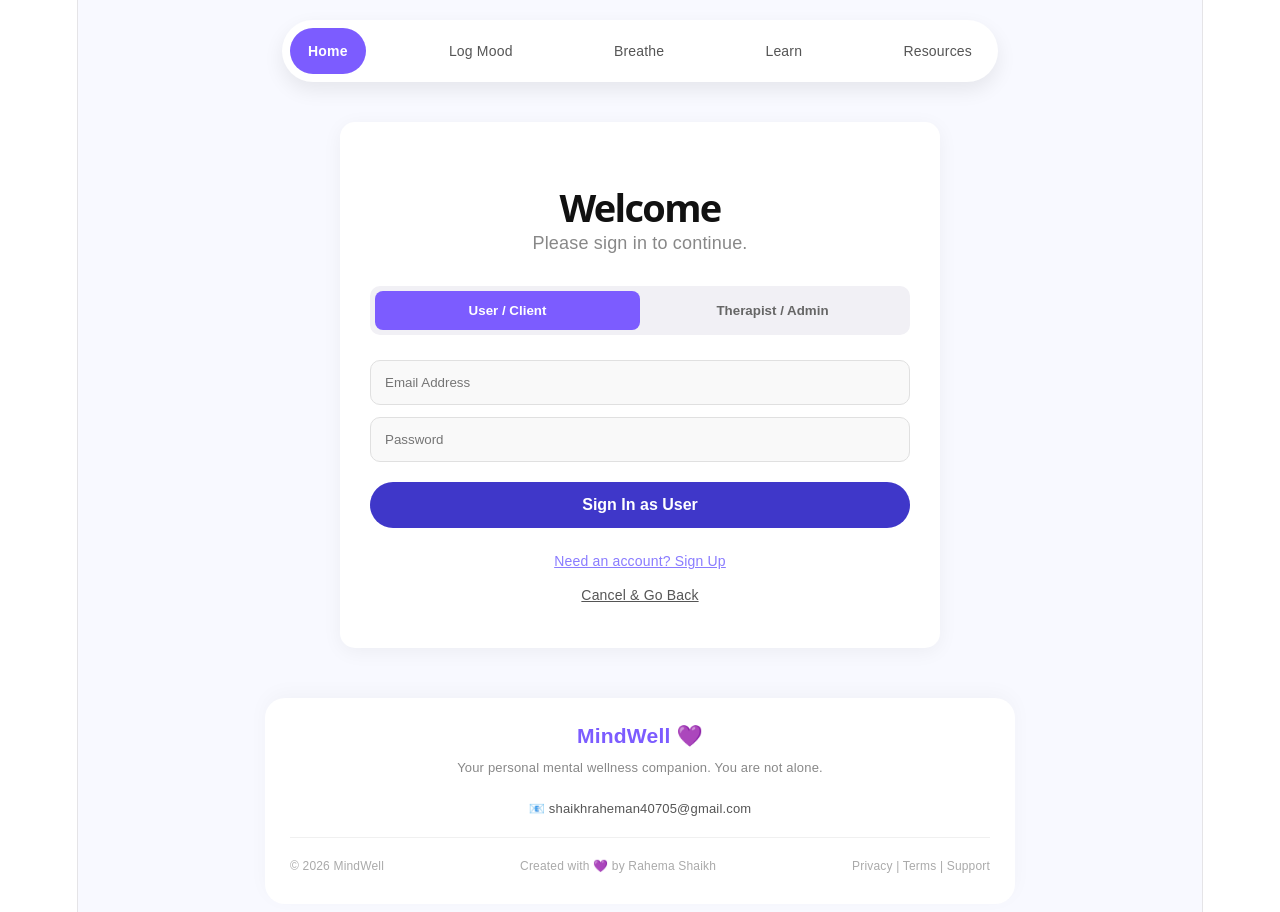
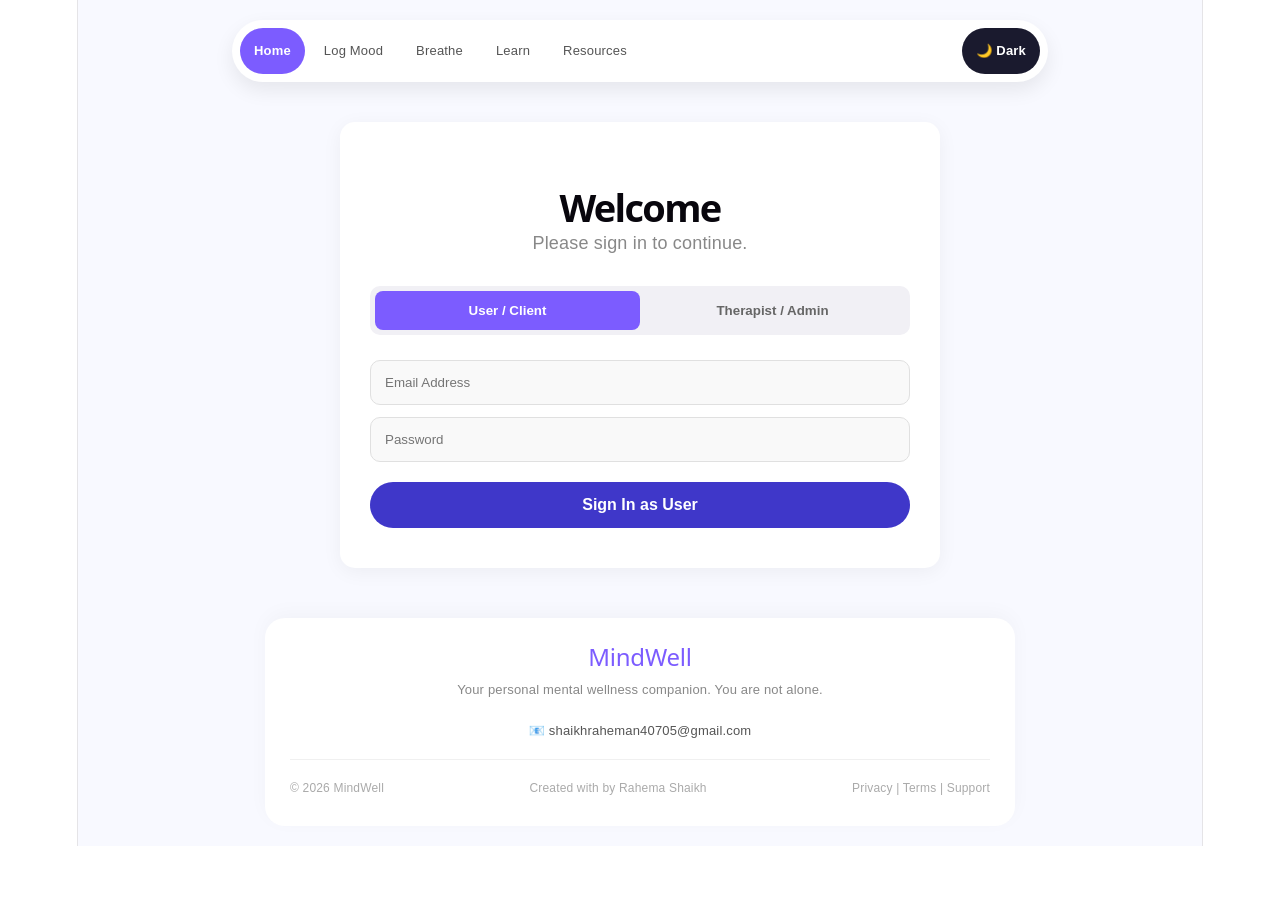
Before and after one commit to shaikhraheman40705-bot/Mindwell, a React (Vite) app: page / in a window 1280 px wide. Shown: the top 912 px of the page. After the commit the page ends 846 px from the top, so only its background shows below. Built offline with nearby package versions, Linux system fonts and the light colour scheme; no server answers.

Commit message:
Update App.jsx

```diff
--- a/src/App.jsx
+++ b/src/App.jsx
@@ -8,6 +8,7 @@ import MoodChart from './MoodChart'
 function App() {
   const [page, setPage] = useState("home")
   const [userType, setUserType] = useState("user")
+  const [darkMode, setDarkMode] = useState(false)
   const [user, setUser] = useState(localStorage.getItem("mindwell_user") || "")
   const [email, setEmail] = useState("")
   const [password, setPassword] = useState("")
@@ -19,7 +20,7 @@ function App() {
   useEffect(() => { fetch(API_URL).then(r=>r.json()).then(d=>setJournals(d)).catch(()=>{}) }, [])
 
   const handleLogin = () => {
-    if(!email || !password) return alert("Email and Password likho")
+    if(!email ||!password) return alert("Email and Password likho")
     localStorage.setItem("mindwell_user", email)
     setUser(email)
     setPage("logmood")
@@ -36,11 +37,26 @@ function App() {
     const res = await fetch(API_URL); setJournals(await res.json())
   }
 
+  const handleSavePDF = () => {
+    if(journals.length === 0) return alert("Koi entry nahi hai")
+    let text = "MindWell - My Mood Journal\n\n"
+    journals.forEach((j, i) => {
+      text += `${i+1}. Mood: ${j.mood} - ${j.text}\n\n`
+    })
+    const blob = new Blob([text], {type: "text/plain"})
+    const url = URL.createObjectURL(blob)
+    const a = document.createElement("a")
+    a.href = url
+    a.download = "MindWell-Journal.txt"
+    a.click()
+  }
+
   return (
-    <div style={{minHeight:"100vh", background:"#f8f9ff", fontFamily:"Arial", padding:"20px"}}>
+    <div style={{minHeight:"100vh", background: darkMode? "#1a1a2e" : "#f8f9ff", fontFamily:"Arial", padding:"20px", transition:"0.3s"}}>
 
-      {/* STYLISH NAVBAR */}
-      <div style={{maxWidth:"700px", margin:"0 auto", background:"white", display:"flex", justifyContent:"space-between", padding:"8px", borderRadius:"50px", boxShadow:"0 8px 20px rgba(0,0,0,0.08)", gap:"5px", flexWrap:"wrap"}}>
+      {/* STYLISH NAVBAR + DARK MODE */}
+      <div style={{maxWidth:"800px", margin:"0 auto", background: darkMode? "#2d2d2d" : "white", display:"flex", justifyContent:"space-between", alignItems:"center", padding:"8px", borderRadius:"50px", boxShadow:"0 8px 20px rgba(0,0,0,0.08)", gap:"5px", flexWrap:"wrap"}}>
+        <div style={{display:"flex", gap:"5px", flexWrap:"wrap"}}>
         {[
           {id:"home", label:"Home"},
           {id:"logmood", label:"Log Mood"},
@@ -50,62 +66,63 @@ function App() {
         ].map(item => (
           <span
             key={item.id}
-            onClick={()=> item.id==="logmood" && !user ? setPage("home") : setPage(item.id)}
+            onClick={()=> item.id==="logmood" &&!user? setPage("home") : setPage(item.id)}
             style={{
-              padding:"10px 18px", borderRadius:"30px", cursor:"pointer", fontSize:"14px",
-              fontWeight: page===item.id ? "bold" : "500",
-              background: page===item.id ? "#7c5cff" : "transparent",
-              color: page===item.id ? "white" : "#555",
-              transition:"0.2s"
+              padding:"10px 14px", borderRadius:"30px", cursor:"pointer", fontSize:"13px",
+              fontWeight: page===item.id? "bold" : "500",
+              background: page===item.id? "#7c5cff" : "transparent",
+              color: page===item.id? "white" : darkMode? "white" : "#555",
             }}
           >{item.label}</span>
         ))}
-        {user && <span onClick={handleLogout} style={{padding:"10px 18px", borderRadius:"30px", cursor:"pointer", fontSize:"14px", background:"#ff6b6b", color:"white", fontWeight:"bold"}}>Logout</span>}
+        </div>
+        <div style={{display:"flex", gap:"5px", alignItems:"center"}}>
+          <span onClick={()=>setDarkMode(!darkMode)} style={{padding:"10px 14px", borderRadius:"30px", cursor:"pointer", fontSize:"13px", background: darkMode? "white" : "#1a1a2e", color: darkMode? "black" : "white", fontWeight:"bold"}}>
+            {darkMode? "☀️ Light" : "🌙 Dark"}
+          </span>
+          {user && <span onClick={handleLogout} style={{padding:"10px 14px", borderRadius:"30px", cursor:"pointer", fontSize:"13px", background:"#ff6b6b", color:"white", fontWeight:"bold"}}>Logout</span>}
+        </div>
       </div>
 
       <div style={{maxWidth:"600px", margin:"40px auto"}}>
         {page==="home" && (
-          <div style={{background:"white", padding:"40px 30px", borderRadius:"15px", textAlign:"center", boxShadow:"0 4px 20px rgba(0,0,0,0.05)"}}>
-            <h1 style={{fontSize:"38px", fontWeight:"bold", color:"#111", marginBottom:"10px"}}>Welcome</h1>
-            <p style={{color:"#888", marginBottom:"30px"}}>Please sign in to continue.</p>
-            <div style={{display:"flex", background:"#f1f0f5", borderRadius:"10px", padding:"5px", marginBottom:"25px"}}>
-              <button onClick={()=>setUserType("user")} style={{flex:1, padding:"12px", borderRadius:"8px", border:"none", background: userType==="user" ? "#7c5cff" : "transparent", color: userType==="user" ? "white" : "#666", fontWeight:"bold", cursor:"pointer"}}>User / Client</button>
-              <button onClick={()=>setUserType("therapist")} style={{flex:1, padding:"12px", borderRadius:"8px", border:"none", background: userType==="therapist" ? "#7c5cff" : "transparent", color: userType==="therapist" ? "white" : "#666", fontWeight:"bold", cursor:"pointer"}}>Therapist / Admin</button>
+          <div style={{background: darkMode? "#2d2d2d" : "white", padding:"40px 30px", borderRadius:"15px", textAlign:"center", boxShadow:"0 4px 20px rgba(0,0,0,0.05)", color: darkMode? "white" : "black"}}>
+            <h1 style={{fontSize:"38px", fontWeight:"bold", marginBottom:"10px"}}>Welcome</h1>
+            <p style={{color: darkMode? "#aaa" : "#888", marginBottom:"30px"}}>Please sign in to continue.</p>
+            <div style={{display:"flex", background: darkMode? "#1a1a2e" : "#f1f0f5", borderRadius:"10px", padding:"5px", marginBottom:"25px"}}>
+              <button onClick={()=>setUserType("user")} style={{flex:1, padding:"12px", borderRadius:"8px", border:"none", background: userType==="user"? "#7c5cff" : "transparent", color: userType==="user"? "white" : "#666", fontWeight:"bold", cursor:"pointer"}}>User / Client</button>
+              <button onClick={()=>setUserType("therapist")} style={{flex:1, padding:"12px", borderRadius:"8px", border:"none", background: userType==="therapist"? "#7c5cff" : "transparent", color: userType==="therapist"? "white" : "#666", fontWeight:"bold", cursor:"pointer"}}>Therapist / Admin</button>
             </div>
-            <input type="email" value={email} onChange={e=>setEmail(e.target.value)} placeholder="Email Address" style={{width:"100%", padding:"14px", borderRadius:"10px", border:"1px solid #e0e0e0", background:"#f9f9f9", marginBottom:"12px", boxSizing:"border-box"}} />
-            <input type="password" value={password} onChange={e=>setPassword(e.target.value)} placeholder="Password" style={{width:"100%", padding:"14px", borderRadius:"10px", border:"1px solid #e0e0e0", background:"#f9f9f9", marginBottom:"20px", boxSizing:"border-box"}} />
-            <button onClick={handleLogin} style={{width:"100%", padding:"14px", borderRadius:"30px", border:"none", background:"#3f37c9", color:"white", fontWeight:"bold", fontSize:"16px", cursor:"pointer"}}>Sign In as {userType==="user" ? "User" : "Therapist"}</button>
-            <div style={{marginTop:"20px", display:"flex", flexDirection:"column", gap:"8px"}}>
-              <span style={{color:"#8a7cff", textDecoration:"underline", fontSize:"14px", cursor:"pointer"}}>Need an account? Sign Up</span>
-              <span style={{color:"#555", textDecoration:"underline", fontSize:"14px", cursor:"pointer"}}>Cancel & Go Back</span>
-            </div>
+            <input type="email" value={email} onChange={e=>setEmail(e.target.value)} placeholder="Email Address" style={{width:"100%", padding:"14px", borderRadius:"10px", border:"1px solid #e0e0e0", background: darkMode? "#1a1a2e" : "#f9f9f9", color: darkMode? "white" : "black", marginBottom:"12px", boxSizing:"border-box"}} />
+            <input type="password" value={password} onChange={e=>setPassword(e.target.value)} placeholder="Password" style={{width:"100%", padding:"14px", borderRadius:"10px", border:"1px solid #e0e0e0", background: darkMode? "#1a1a2e" : "#f9f9f9", color: darkMode? "white" : "black", marginBottom:"20px", boxSizing:"border-box"}} />
+            <button onClick={handleLogin} style={{width:"100%", padding:"14px", borderRadius:"30px", border:"none", background:"#3f37c9", color:"white", fontWeight:"bold", fontSize:"16px", cursor:"pointer"}}>Sign In as {userType==="user"? "User" : "Therapist"}</button>
           </div>
         )}
         {page==="logmood" && (
-          <div style={{background:"white", padding:"25px", borderRadius:"15px"}}>
+          <div style={{background: darkMode? "#2d2d2d" : "white", padding:"25px", borderRadius:"15px", color: darkMode? "white" : "black"}}>
             <h2>Log Your Mood 📝</h2>
             <select value={mood} onChange={e=>setMood(e.target.value)} style={{width:"100%", padding:"10px", margin:"10px 0", borderRadius:"8px"}}><option>Happy</option><option>Sad</option><option>Anxious</option><option>Energetic</option></select>
-            <textarea value={entry} onChange={e=>setEntry(e.target.value)} placeholder="How are you feeling today?" style={{width:"100%", height:"100px", padding:"10px", borderRadius:"8px"}} />
-            <button onClick={handleSave} style={{width:"100%", padding:"12px", background:"#7c5cff", color:"white", border:"none", borderRadius:"8px", marginTop:"10px"}}>Save Mood</button>
+            <textarea value={entry} onChange={e=>setEntry(e.target.value)} placeholder="How are you feeling today?" style={{width:"100%", height:"100px", padding:"10px", borderRadius:"8px", background: darkMode? "#1a1a2e" : "white", color: darkMode? "white" : "black"}} />
+            <button onClick={handleSave} style={{width:"100%", padding:"12px", background:"#7c5cff", color:"white", border:"none", borderRadius:"8px", marginTop:"10px", fontWeight:"bold", cursor:"pointer"}}>Save Mood</button>
+            <button onClick={handleSavePDF} style={{width:"100%", padding:"12px", background:"white", color:"#7c5cff", border:"2px solid #7c5cff", borderRadius:"8px", marginTop:"8px", fontWeight:"bold", cursor:"pointer"}}>📄 Save Output PDF / TXT</button>
             <div style={{marginTop:"20px"}}><MoodChart entries={journals} /></div>
           </div>
         )}
-        {page==="breathe" && <BreathingExercise darkMode={false} />}
-        {page==="learn" && <Learn darkMode={false} />}
-        {page==="resources" && <Resources darkMode={false} />}
+        {page==="breathe" && <BreathingExercise darkMode={darkMode} />}
+        {page==="learn" && <Learn darkMode={darkMode} />}
+        {page==="resources" && <Resources darkMode={darkMode} />}
       </div>
 
-      {/* FOOTER - Tumhara wala */}
-      <div style={{maxWidth:"700px", margin:"50px auto 0 auto", background:"white", padding:"25px", borderRadius:"20px", textAlign:"center", boxShadow:"0 -5px 20px rgba(0,0,0,0.03)"}}>
-        <h3 style={{margin:"0 0 5px 0", color:"#7c5cff"}}>MindWell 💜</h3>
-        <p style={{margin:"0 0 15px 0", fontSize:"13px", color:"#888"}}>Your personal mental wellness companion. You are not alone.</p>
-        <div style={{display:"flex", justifyContent:"center", gap:"20px", fontSize:"13px", color:"#555", flexWrap:"wrap"}}>
-
+      {/* FOOTER */}
+      <div style={{maxWidth:"700px", margin:"50px auto 0 auto", background: darkMode? "#2d2d2d" : "white", padding:"25px", borderRadius:"20px", textAlign:"center", boxShadow:"0 -5px 20px rgba(0,0,0,0.03)"}}>
+        <h2 style={{margin:"0 0 5px 0", color:"#7c5cff"}}>MindWell </h2>
+        <p style={{margin:"0 0 15px 0", fontSize:"13px", color: darkMode? "#aaa" : "#888"}}>Your personal mental wellness companion. You are not alone.</p>
+        <div style={{display:"flex", justifyContent:"center", gap:"20px", fontSize:"13px", color: darkMode? "#ccc" : "#555", flexWrap:"wrap"}}>
           <span>📧 shaikhraheman40705@gmail.com</span>
         </div>
         <div style={{marginTop:"15px", borderTop:"1px solid #f0f0f0", paddingTop:"15px", display:"flex", justifyContent:"space-between", fontSize:"12px", color:"#aaa", flexWrap:"wrap", gap:"10px"}}>
           <span>© 2026 MindWell</span>
-          <span>Created with 💜 by Rahema Shaikh</span>
+          <span>Created with  by Rahema Shaikh</span>
           <span>Privacy | Terms | Support</span>
         </div>
       </div>
```
